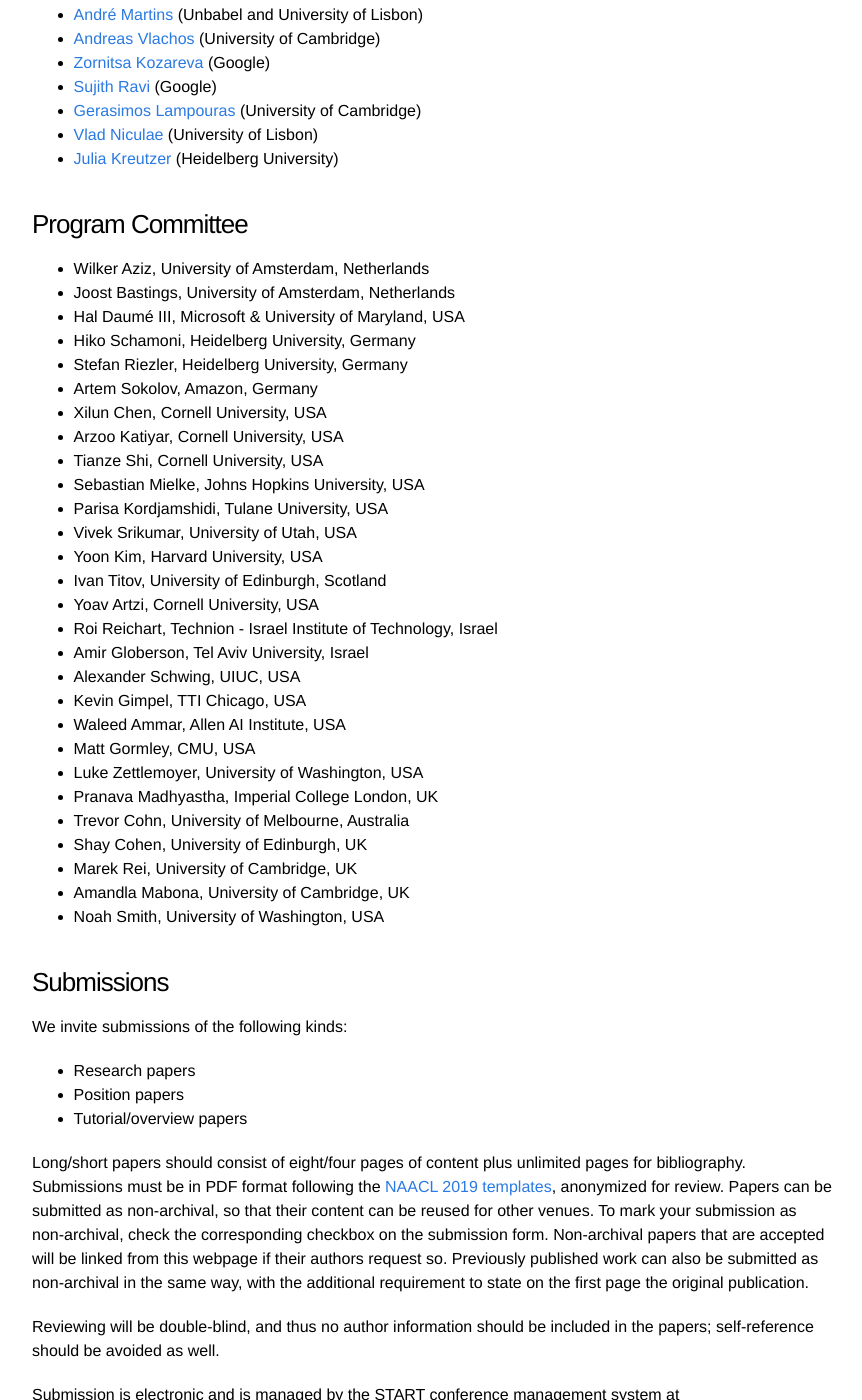
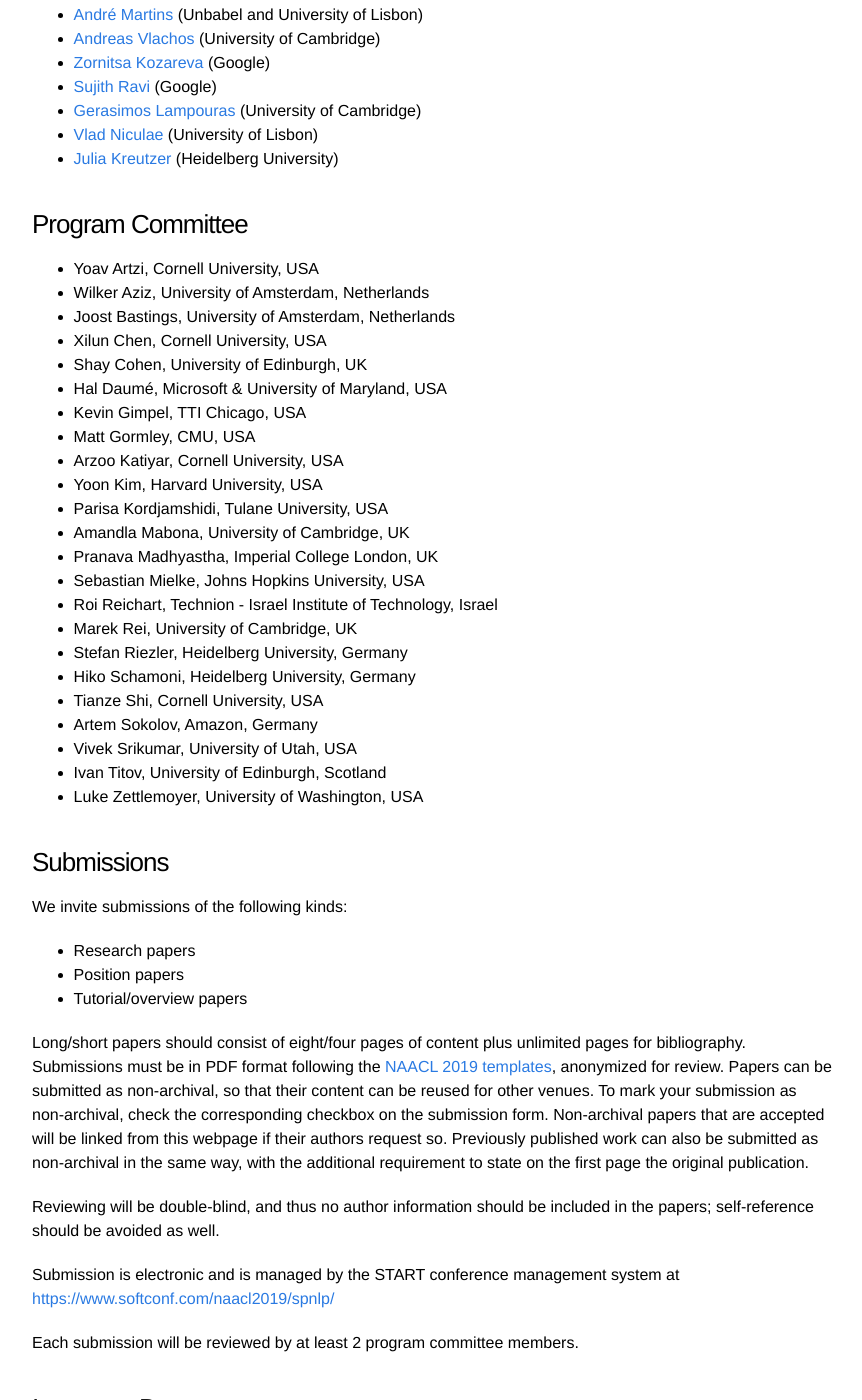
Before and after one commit to structuredprediction/structuredprediction.github.io, a Jekyll site: the page built from SPNLP19/1_cfp.md, in a window 1280 px wide and 1400 px high, scrolled down 1348 px. Shown: the whole window, without its empty margins (208-1070 px from the left). Built offline with Jekyll 4.4.1, drawn with Linux system fonts in a browser that asks for light colours.

Commit message:
Update PC list on cfp page too.

```diff
--- a/SPNLP19/1_cfp.md
+++ b/SPNLP19/1_cfp.md
@@ -64,35 +64,29 @@ Topics will include, but are not limited to, the following:
 
 ### Program Committee
 
+* Yoav Artzi, Cornell University, USA
 * Wilker Aziz, University of Amsterdam, Netherlands
 * Joost Bastings, University of Amsterdam, Netherlands
-* Hal Daumé III, Microsoft & University of Maryland, USA
+* Xilun Chen, Cornell University, USA
+* Shay Cohen, University of Edinburgh, UK
+* Hal Daumé, Microsoft & University of Maryland, USA
+* Kevin Gimpel, TTI Chicago, USA
+* Matt Gormley, CMU, USA
+* Arzoo Katiyar, Cornell University, USA
+* Yoon Kim, Harvard University, USA
+* Parisa Kordjamshidi, Tulane University, USA
+* Amandla Mabona, University of Cambridge, UK
+* Pranava Madhyastha, Imperial College London, UK
+* Sebastian Mielke, Johns Hopkins University, USA
+* Roi Reichart, Technion - Israel Institute of Technology, Israel
+* Marek Rei, University of Cambridge, UK
+* Stefan Riezler, Heidelberg University, Germany
 * Hiko Schamoni, Heidelberg University, Germany
-* Stefan Riezler, Heidelberg University, Germany
-* Artem Sokolov, Amazon,  Germany
-* Xilun Chen, Cornell University, USA
-* Arzoo Katiyar, Cornell University, USA
 * Tianze Shi, Cornell University, USA
-* Sebastian Mielke, Johns Hopkins University, USA
-* Parisa Kordjamshidi, Tulane University, USA
+* Artem Sokolov, Amazon, Germany
 * Vivek Srikumar, University of Utah, USA
-* Yoon Kim, Harvard University, USA
 * Ivan Titov, University of Edinburgh, Scotland
-* Yoav Artzi, Cornell University, USA
-* Roi Reichart, Technion - Israel Institute of Technology, Israel
-* Amir Globerson, Tel Aviv University, Israel
-* Alexander Schwing, UIUC, USA
-* Kevin Gimpel, TTI Chicago, USA
-* Waleed Ammar, Allen AI Institute, USA
-* Matt Gormley, CMU, USA
 * Luke Zettlemoyer, University of Washington, USA
-* Pranava Madhyastha, Imperial College London, UK
-* Trevor Cohn, University of Melbourne, Australia
-* Shay Cohen, University of Edinburgh, UK
-* Marek Rei, University of Cambridge, UK
-* Amandla Mabona, University of Cambridge, UK
-* Noah Smith, University of Washington, USA
-
 
 
 ### Submissions
```
